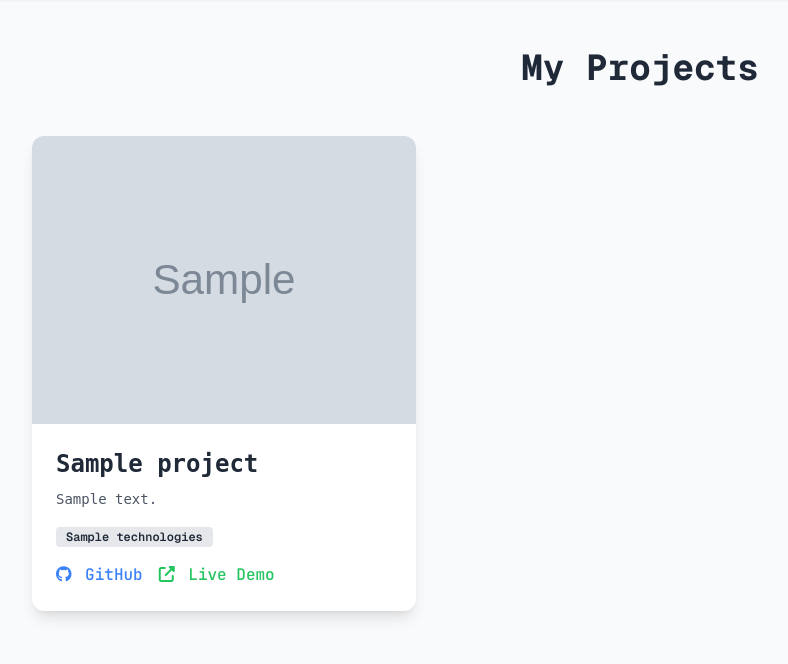
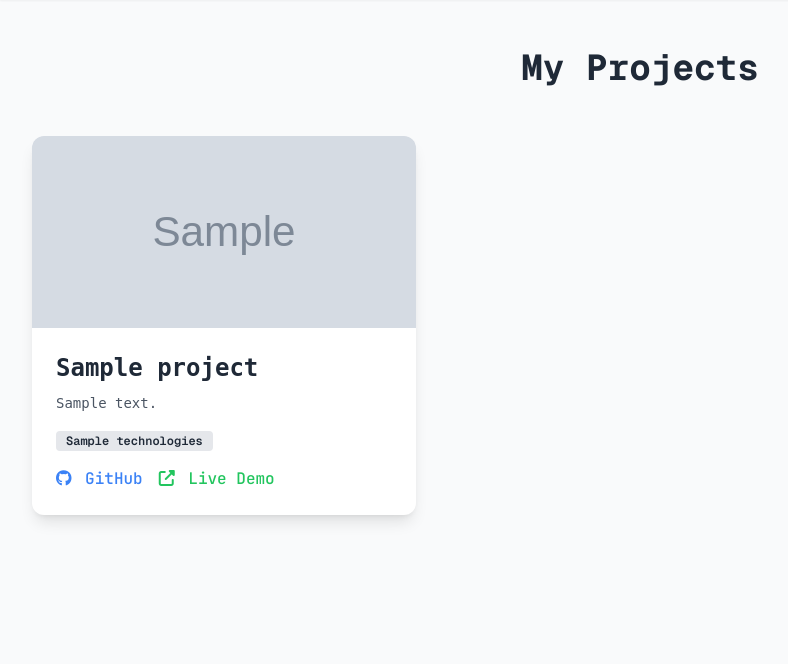
Before and after one commit to olllayor/qblog, a Flask app: page /projects in a window 1280 px wide. Shown: the part 64-728 px from the top of the page, without its empty margins (0-788 px from the left). Run offline with Flask 3, Linux system fonts and the light colour scheme; grey boxes marked "Sample" are stand-in pictures; a database or web service that is not in the repository returns one stand-in record (values such as "Sample title"); some libraries are stand-ins or nearby versions.

Commit message:
fixed project image

```diff
--- a/templates/projects.html
+++ b/templates/projects.html
@@ -29,13 +29,15 @@
       <div
         class="bg-white dark:bg-gray-800 rounded-xl shadow-lg overflow-hidden transform transition-all duration-300 hover:scale-105">
         {% if project.image_url %}
-        <div class="cursor-pointer" onclick="openModal('{{ project.image_url }}')">
-          <img src="{{ project.image_url }}" alt="{{ project.title }} Thumbnail" class="w-full h-full object-cover"
+        <div class="cursor-pointer h-48 overflow-hidden" onclick="openModal('{{ project.image_url }}')">
+          <img src="{{ project.image_url }}" alt="{{ project.title }} Thumbnail" class="w-full h-48 object-cover transition-transform duration-300 hover:scale-110"
             loading="lazy" />
         </div>
         {% else %}
-        <img src="https://via.placeholder.com/400x250" alt="{{ project.title }} Thumbnail - Placeholder"
-          class="w-full h-48 object-cover" loading="lazy" />
+        <div class="h-48 overflow-hidden">
+          <img src="https://via.placeholder.com/400x250" alt="{{ project.title }} Thumbnail - Placeholder"
+            class="w-full h-48 object-cover" loading="lazy" />
+        </div>
         {% endif %}
         <div class="p-6">
           <h2 class="text-2xl font-semibold text-gray-800 dark:text-gray-200 mb-2" style="font-family: 'Geist', monospace">
```
